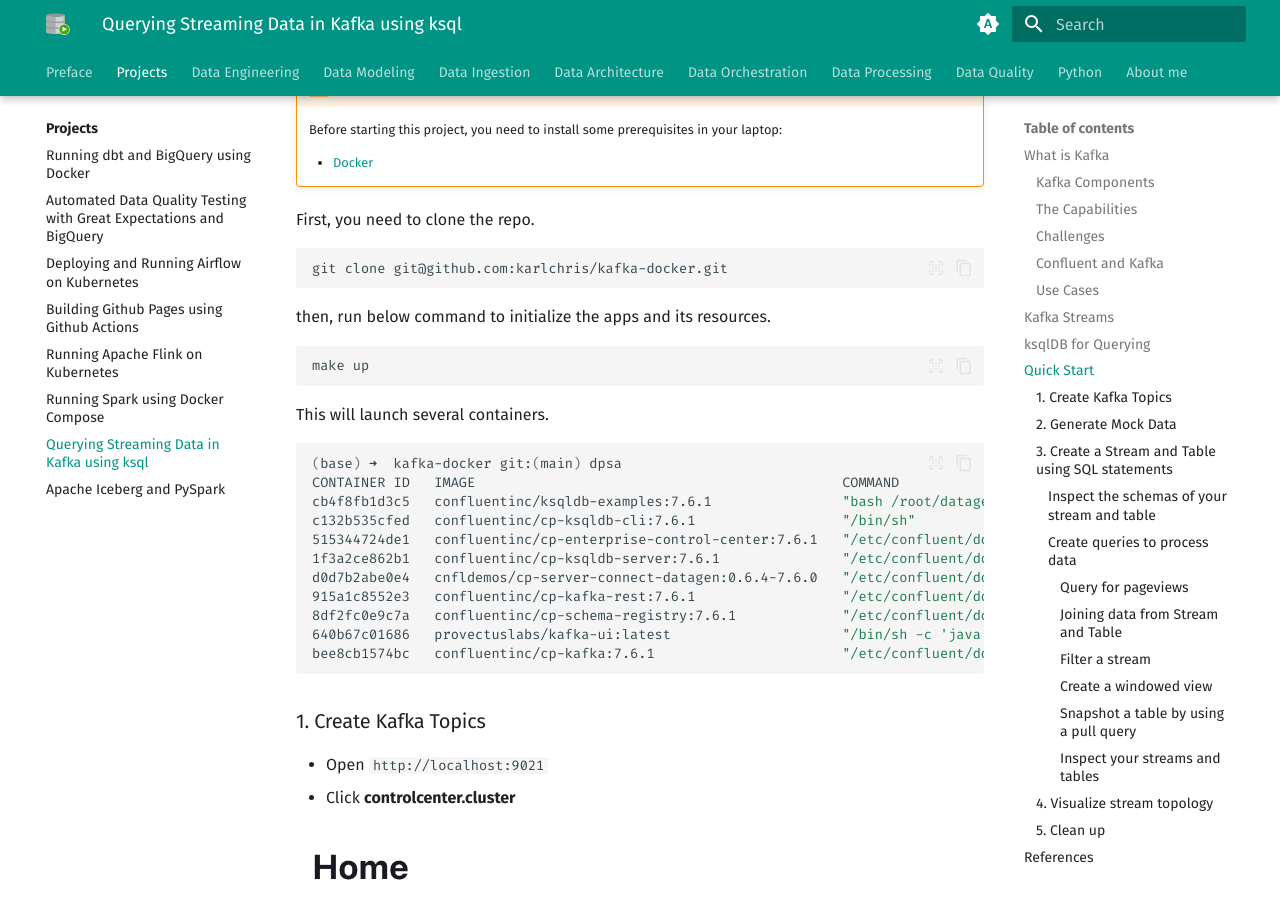
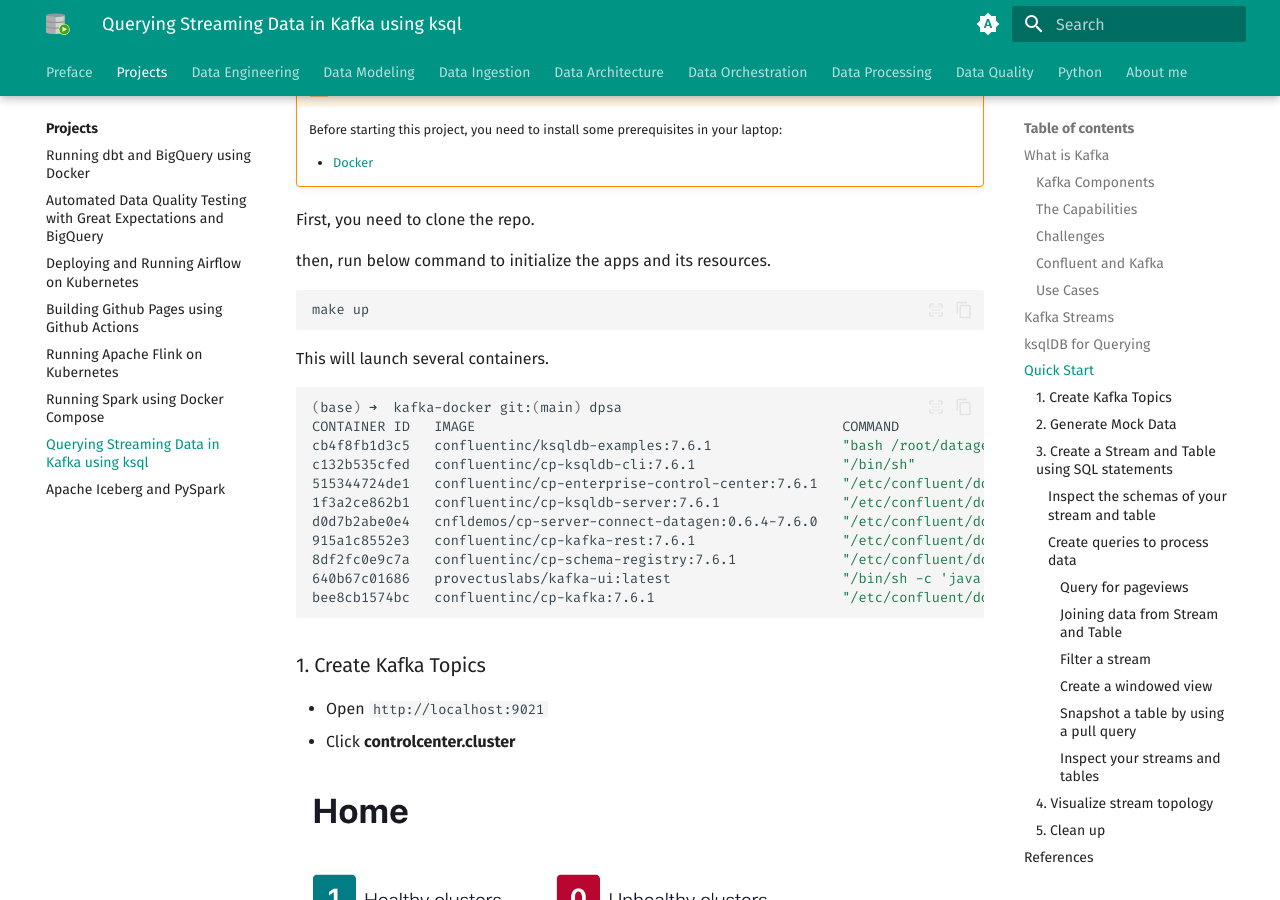
Before and after one commit to hardeek24/DataEngineering, an MkDocs documentation site: the page built from docs/projects/kafka-ksql.md, in a window 1280 px wide and 900 px high, scrolled down 5257 px. Built offline with MkDocs 1.6.1 and Material for MkDocs 9.7.7, drawn with Linux system fonts in a browser that asks for light colours.

Commit message:
Update kafka-ksql.md

````diff
--- a/docs/projects/kafka-ksql.md
+++ b/docs/projects/kafka-ksql.md
@@ -126,9 +126,7 @@ When you finish, you’ll have a real-time app that consumes and processes data
 
 First, you need to clone the repo.
 
-```bash
-git clone git@github.com:karlchris/kafka-docker.git
-```
+
 
 then, run below command to initialize the apps and its resources.
 
````
